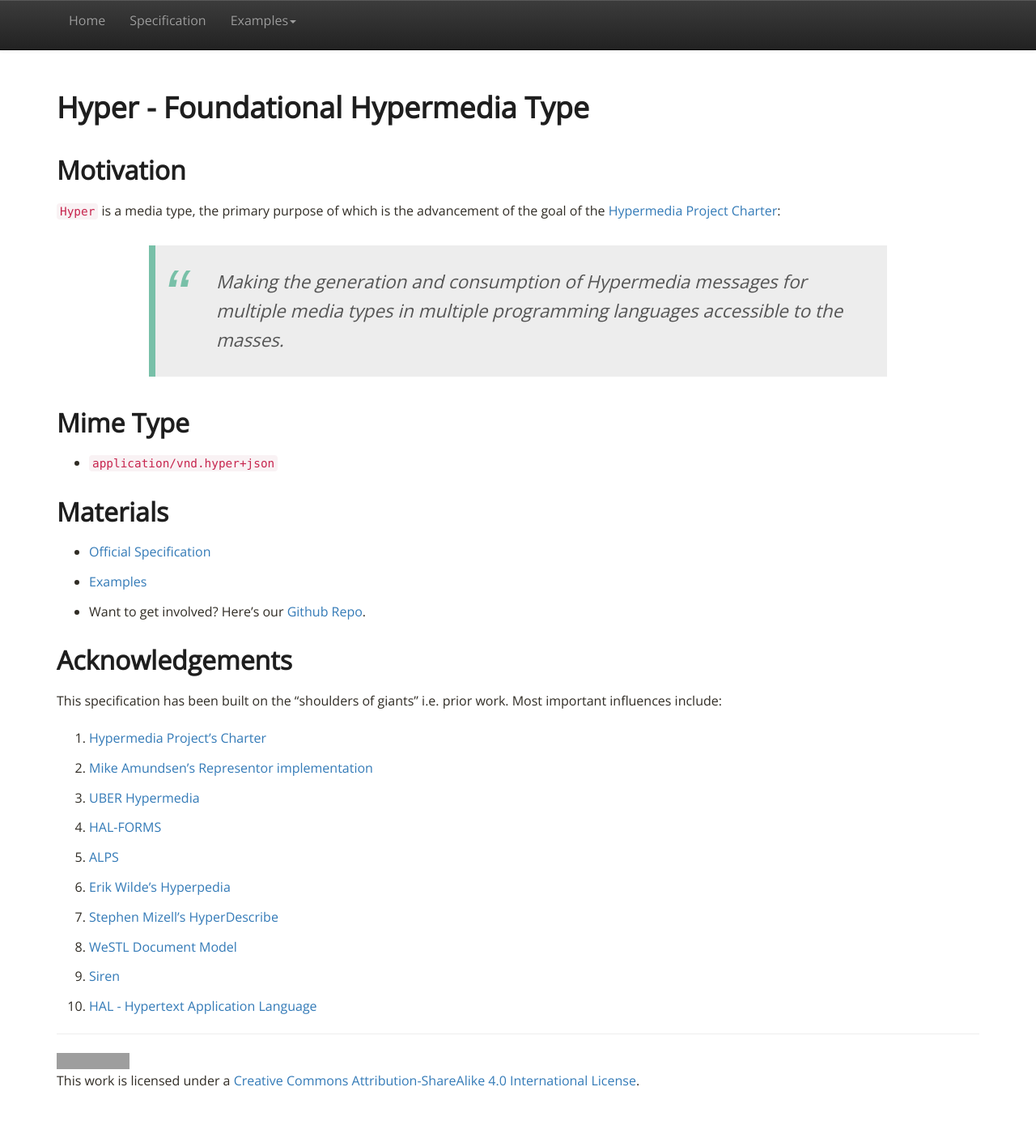
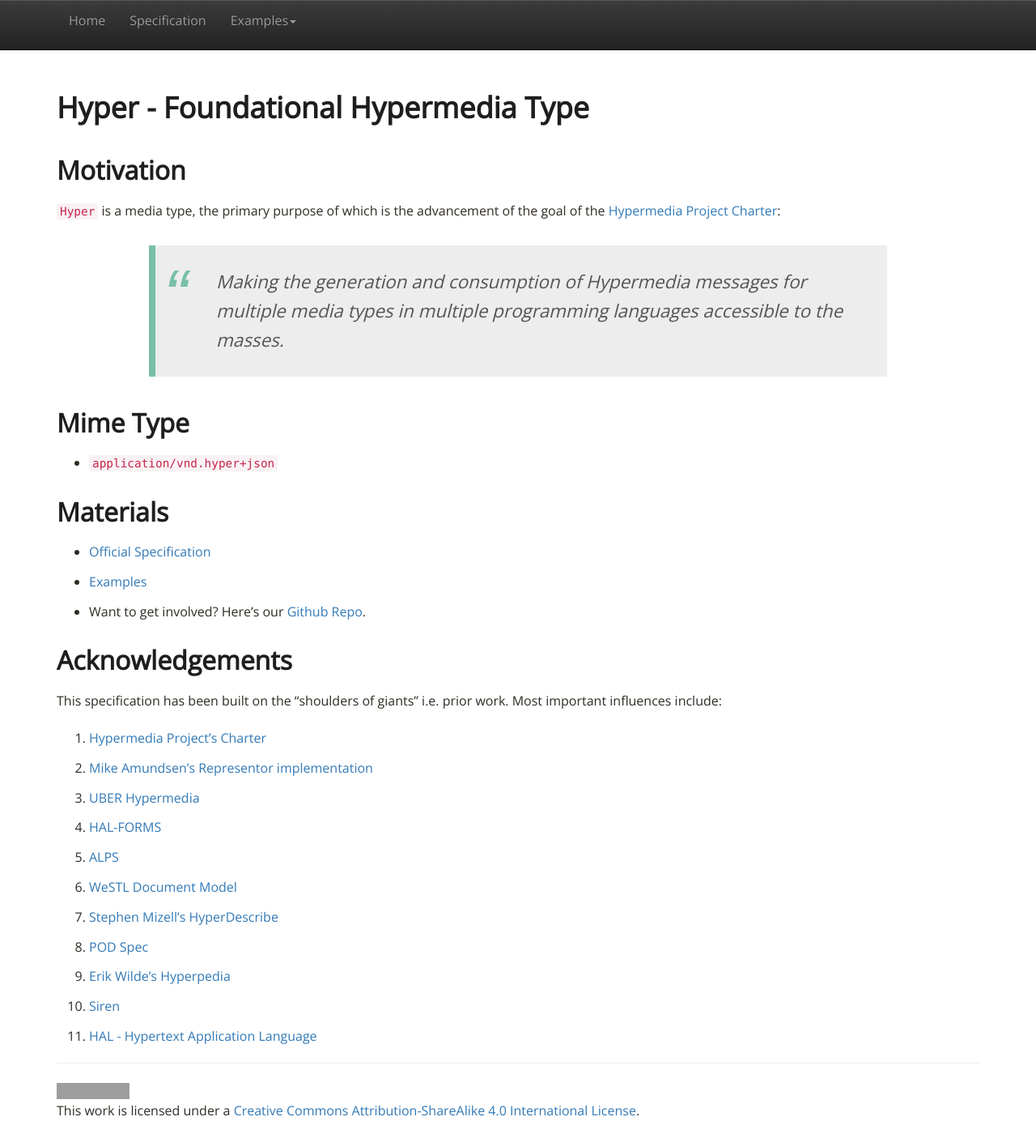
Before and after one commit to inadarei/hyper, a Jekyll site: the page built from index.md, in a window 1280 px wide. Shown: the whole page at 81% size. Built offline with Jekyll 4.4.1, drawn with Linux system fonts in a browser that asks for light colours; nearby versions of some CDN libraries; before the commit the page ends 1369 px from its top, so only the background shows below that; grey boxes are pictures that could not be loaded.

Commit message:
added pod spec to references

```diff
--- a/index.md
+++ b/index.md
@@ -27,9 +27,10 @@ Most important influences include:
 1. [UBER Hypermedia](http://uberhypermedia.org)
 1. [HAL-FORMS](https://rwcbook.github.io/hal-forms/)
 1. [ALPS](http://alps.io/spec/)
+1. [WeSTL Document Model](https://rwcbook.github.io/wstl-spec/)
+1. [Stephen Mizell's HyperDescribe](https://github.com/smizell/hyperdescribe)
+1. [POD Spec](http://rwcbook.github.io/pod-spec/)
 1. [Erik Wilde's Hyperpedia](https://github.com/dret/hyperpedia)
-1. [Stephen Mizell's HyperDescribe](https://github.com/smizell/hyperdescribe)
-1. [WeSTL Document Model](https://rwcbook.github.io/wstl-spec/)
 1. [Siren](https://github.com/kevinswiber/siren)
 1. [HAL - Hypertext Application Language](http://stateless.co/hal_specification.html)
 
```
